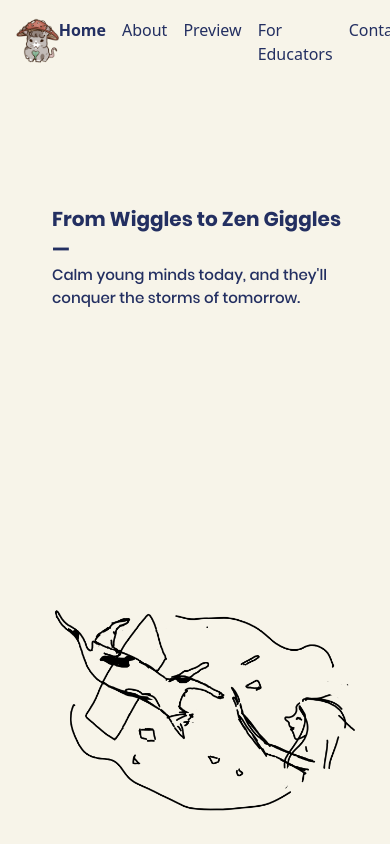
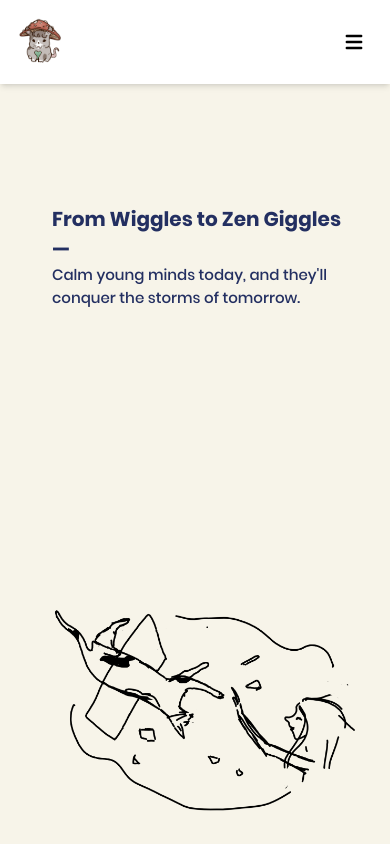
Before and after one commit to HiThereBoss/lumiwoods-website, a React (Vite) app: page / in a window 390 px wide. Shown: the top 844 px of the page. Built offline with nearby package versions, Linux system fonts and the light colour scheme.

Commit message:
Added forParents and better Mobile UI

```diff
--- a/src/App.jsx
+++ b/src/App.jsx
@@ -5,6 +5,7 @@ import About from './components/About'
 import Contact from './components/Contact'
 import Preview from './components/Preview'
 import ForEducators from './components/ForEducators'
+import ParentsPortal from './components/ForParents'
 
 function App() {
 
@@ -17,6 +18,7 @@ function App() {
           <Route path='/about' element={<About />} />
           <Route path='/preview' element={<Preview />} />
           <Route path='/forEducators' element={<ForEducators />} />
+          <Route path='/forParents' element={<ParentsPortal />} />
           <Route path='/contact' element={<Contact />} />
         </Routes>
       </div>
--- /dev/null
+++ b/src/components/ForParents.jsx
@@ -0,0 +1,58 @@
+import React from 'react';
+
+const parentResources = [
+    {
+        title: '5-Minute Mindful Breaks',
+        description: 'Printable PDF with short activities designed to calm and refocus kids in just 5 minutes.',
+        link: 'https://www.mindful.org/quick-mindful-breaks-for-kids/',
+    },
+    {
+        title: 'Talking About Emotions',
+        description: 'Practical tips and conversation starters to help your child label and express their feelings.',
+        link: 'https://greatergood.berkeley.edu/article/item/connecting_with_kids_emotions',
+    },
+    {
+        title: 'At-Home Breathing Exercises',
+        description: 'Video tutorials and guided exercises you can do with your child to build breathing skills.',
+        link: 'https://app.choosemuse.com/breathing-exercises',
+    },
+    {
+        title: 'Daily Reflection Journal',
+        description: 'Journal templates and prompts to encourage daily emotional check-ins at home.',
+        link: 'https://lumiwoods.net/docs/daily-journal-templates.zip',
+    },
+    {
+        title: 'Parent Community Forum',
+        description: 'Join other parents to share experiences, tips, and support on mindful parenting.',
+        link: 'https://community.lumiwoods.net',
+    },
+];
+
+export default function ParentsPortal() {
+    return (
+        <div className="pt-12 px-6 pb-12 max-w-6xl mx-auto">
+        <h1 className="text-4xl font-bold text-center text-custom-blue mb-6">
+            Quick Start Guide for Parents
+        </h1>
+        <p className="text-center text-lg mb-10">
+            Essential resources to help you and your child get the most out of Lumiwoods.
+        </p>
+        <div className="grid grid-cols-1 sm:grid-cols-2 lg:grid-cols-3 gap-8">
+            {parentResources.map((res) => (
+            <a
+                key={res.title}
+                href={res.link}
+                target="_blank"
+                rel="noopener noreferrer"
+                className="block bg-white rounded-xl shadow-md hover:shadow-lg transition-shadow"
+            >
+                <div className="p-6">
+                <h2 className="text-2xl font-semibold mb-2">{res.title}</h2>
+                <p className="text-gray-600 leading-relaxed">{res.description}</p>
+                </div>
+            </a>
+            ))}
+        </div>
+        </div>
+    );
+}
--- a/src/components/Header.jsx
+++ b/src/components/Header.jsx
@@ -1,24 +1,51 @@
-import logo from '../assets/images/logo.png'
-import NavLink from './NavLink.jsx'
+import { useState } from 'react';
+import logo from '../assets/images/logo.png';
+import NavLink from './NavLink.jsx';
+import { HiMenu, HiX } from 'react-icons/hi';
 
 export default function Header() {
+  const [isOpen, setIsOpen] = useState(false);
+
   return (
-    <div className="relative w-full h-[10vh] flex items-center justify-between px-4">
+    <header className="relative w-full h-[10vh] flex items-center justify-between px-4 bg-white shadow-md">
+      {/* Logo */}
       <img
         src={logo}
         alt="Lumiwoods Logo"
         className="w-12 h-12 object-contain"
       />
 
-      <nav>
-        <ul className="flex space-x-4">
-          <li><NavLink to="/" text="Home" /></li>
-          <li><NavLink to="/about" text="About" /></li>
-          <li><NavLink to="/preview" text="Preview" /></li>
-          <li><NavLink to="/forEducators" text="For Educators" /></li>
-          <li><NavLink to="/contact" text="Contact" /></li>
-        </ul>
+      {/* Desktop nav */}
+      <nav className="hidden md:flex space-x-4">
+        {['/', '/about', '/preview', '/forEducators', '/forParents', '/contact'].map((path, i) => {
+          const texts = ['Home','About','Preview','Educators','Parents','Contact'];
+          return <NavLink key={path} to={path} text={texts[i]} />;
+        })}
       </nav>
-    </div>
-  )
+
+      {/* Mobile button */}
+      <button
+        className="md:hidden text-2xl p-2 focus:outline-none"
+        onClick={() => setIsOpen(!isOpen)}
+      >
+        {isOpen ? <HiX /> : <HiMenu />}
+      </button>
+
+      {/* Mobile menu */}
+      {isOpen && (
+        <nav className="absolute top-full right-0 w-3/4 bg-white shadow-lg md:hidden">
+          <ul className="flex flex-col space-y-2 p-4">
+            {['/', '/about', '/preview', '/forEducators', '/forParents', '/contact'].map((path, i) => {
+              const texts = ['Home','About','Preview','Educators','Parents','Contact'];
+              return (
+                <li key={path} onClick={() => setIsOpen(false)}>
+                  <NavLink to={path} text={texts[i]} />
+                </li>
+              );
+            })}
+          </ul>
+        </nav>
+      )}
+    </header>
+  );
 }
--- a/src/components/Home.jsx
+++ b/src/components/Home.jsx
@@ -4,7 +4,7 @@ import Preview from "./Preview"
 
 function Home() {
   return (
-    <div className='flex flex-col space-y-16 lg:h-[90vh] lg:overflow-y-scroll'>
+    <div className='flex flex-col space-y-10 lg:h-[90vh] lg:overflow-y-scroll'>
       <Hero />
       <Info />
       <div className="mt-15"><Preview /></div>
```
